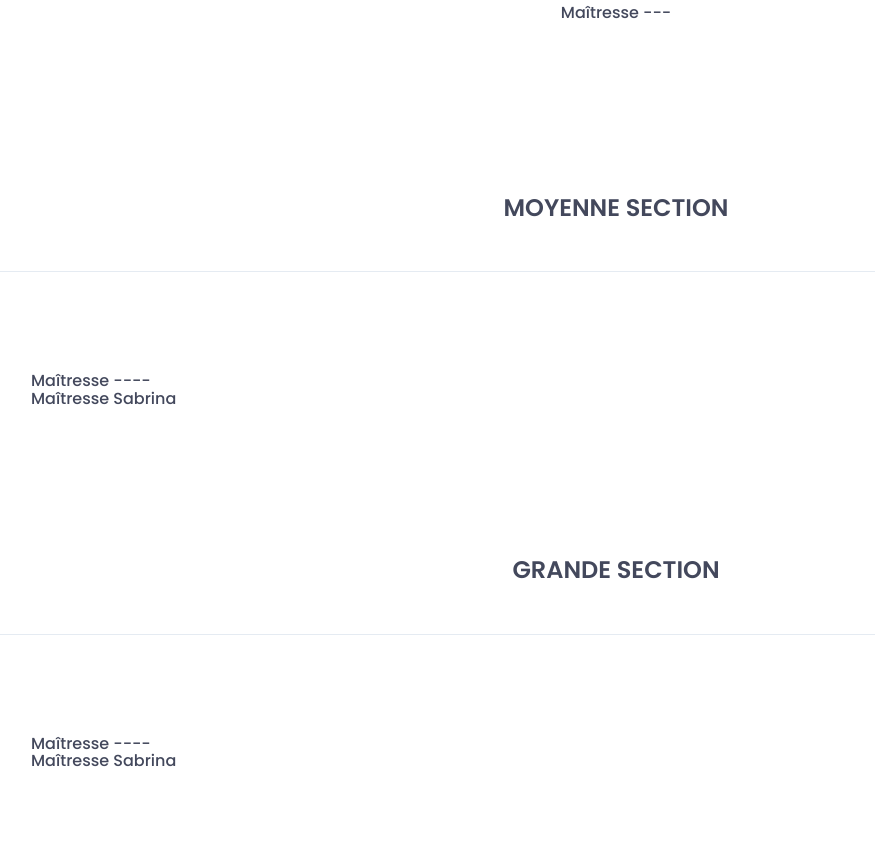
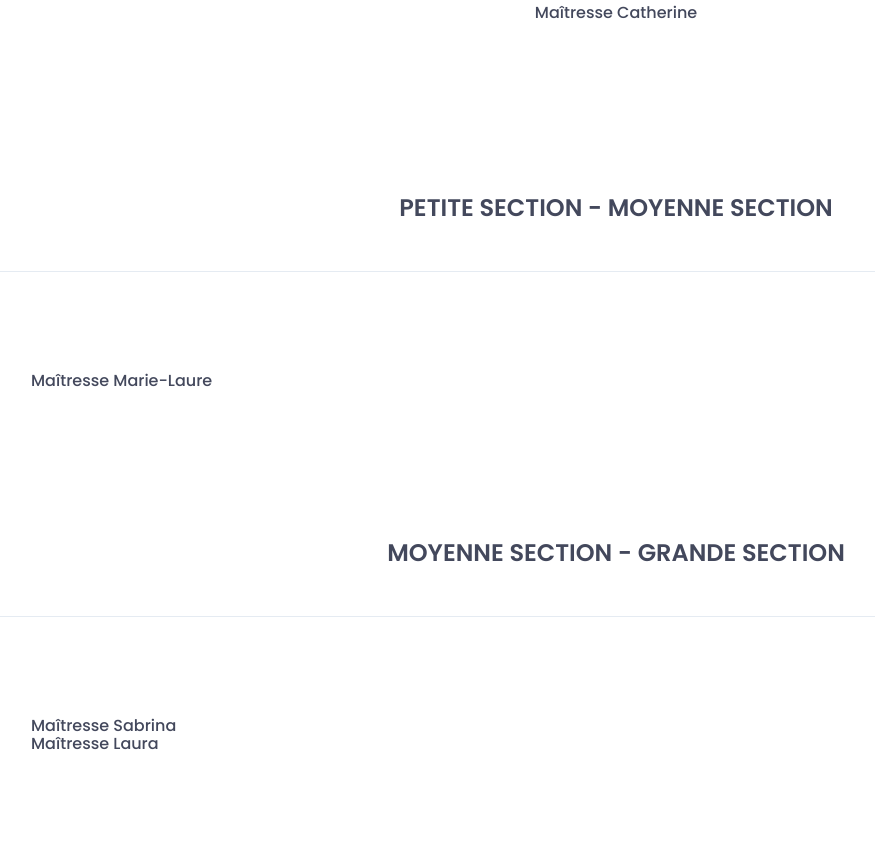
Before and after one commit to Latreth/Sab, a plain HTML site: page index.html in a window 1280 px wide. Shown: the part 1113-1968 px from the top of the page, without its empty margins (24-899 px from the left). Drawn offline with nearby package versions, Linux system fonts and the light colour scheme.

Commit message:
fin test dl

```diff
--- a/index.html
+++ b/index.html
@@ -134,7 +134,7 @@
                             <!--                               />-->
                             <!--                               </div>-->
 
-                            <h3>Maîtresse ---</h3>
+                            <h3>Maîtresse Catherine</h3>
                         	</br>
 						</div>
 					</div>
@@ -142,16 +142,30 @@
 			</div>
         </section><!--/.about-->
 
-        <section id="MS" class="about">
+        <section id="PSMS" class="about">
             <div class="section-heading text-center">
-                <h2>Moyenne Section</h2>
+                <h2>Petite Section - Moyenne Section</h2>
             </div>
             <div class="container">
                 <div class="about-content">
                     <div class="row">
                         <div>
-                            <h3>Maîtresse ----</h3>
+                            <h3>Maîtresse Marie-Laure</h3>
+                        </div>
+		    		</div>
+				</div>
+	    	</div>
+	    </section>
+	    <section id="MSGS" class="about">
+            <div class="section-heading text-center">
+                <h2>Moyenne Section - Grande Section</h2>
+            </div>
+            <div class="container">
+                <div class="about-content">
+                    <div class="row">
+                        <div>
                             <h3>Maîtresse Sabrina</h3>
+                            <h3>Maîtresse Laura</h3>
                         </div>
 		    		</div>
 				</div>
@@ -166,8 +180,8 @@
                 <div class="about-content">
                     <div class="row">
                         <div>
-                            <h3>Maîtresse ----</h3>
-                            <h3>Maîtresse Sabrina</h3>
+                            <h3>Maîtresse Cécile</h3>
+                            <h3>Maître Benjamin</h3>
                         </div>
 		    		</div>
 				</div>
```
